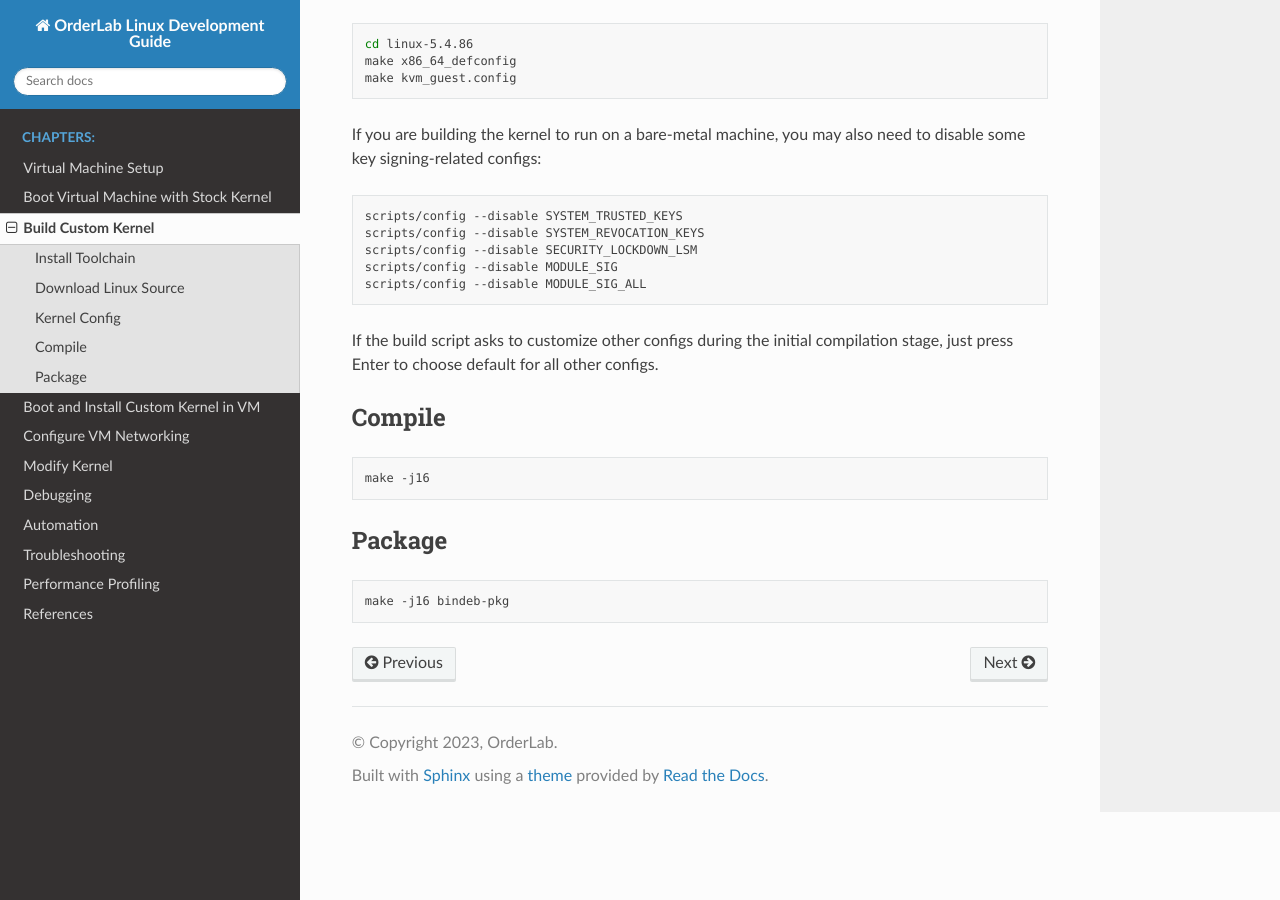
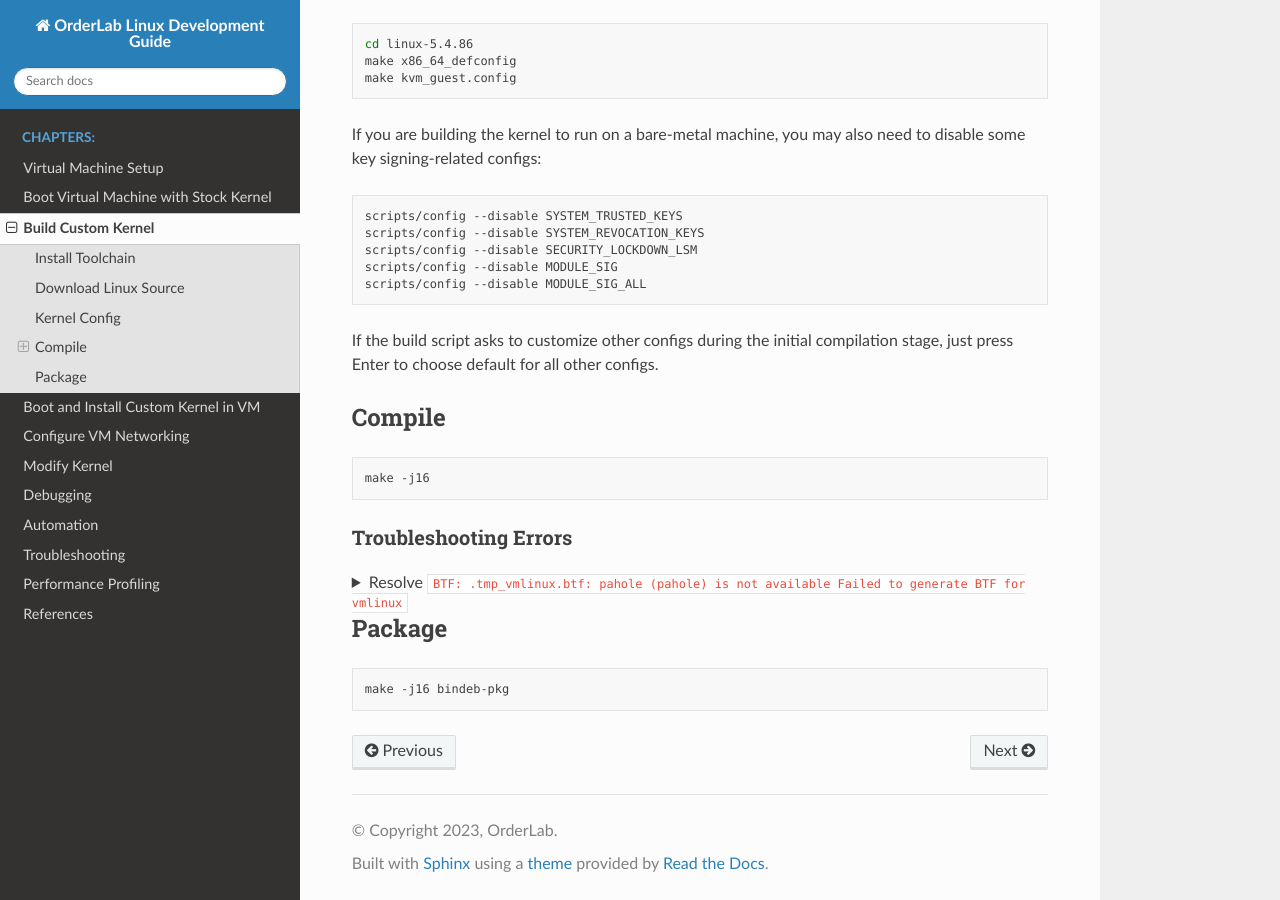
Before and after one commit to OrderLab/linux-dev-bootcamp, a Sphinx documentation site: the page built from wiki/source/Build-Custom-Kernel.md, in a window 1280 px wide and 900 px high, scrolled down 762 px. Built offline with Sphinx 7.4.7 and the Read the Docs theme 2.0.0, drawn with Linux system fonts in a browser that asks for light colours.

Commit message:
add note for error: pahole is not available

````diff
--- a/wiki/source/Build-Custom-Kernel.md
+++ b/wiki/source/Build-Custom-Kernel.md
@@ -54,6 +54,18 @@
 make -j16
 ```
 
+#### Troubleshooting Errors
+
+<details>
+  <summary>Resolve <code class="docutils literal notranslate"><span class="pre">BTF: .tmp_vmlinux.btf: pahole (pahole) is not available Failed to generate BTF for vmlinux</span></code></summary>
+
+<p></p>
+Attempts to compile a more recent version of Linux may run into an error stating pahole is not available. To avoid this compilation error, use <code>sudo apt-get install dwarves</code> to install the missing package.
+
+<p></p>
+Alternatively, the error can also be avoided by disabling BPF Type Format so pahole won't be needed. In the kernel config, run <code>scripts/config --disable CONFIG_DEBUG_INFO_BTF</code> to disable BPF Type Format.
+</details>
+
 ## Package
 
 ```bash
````
